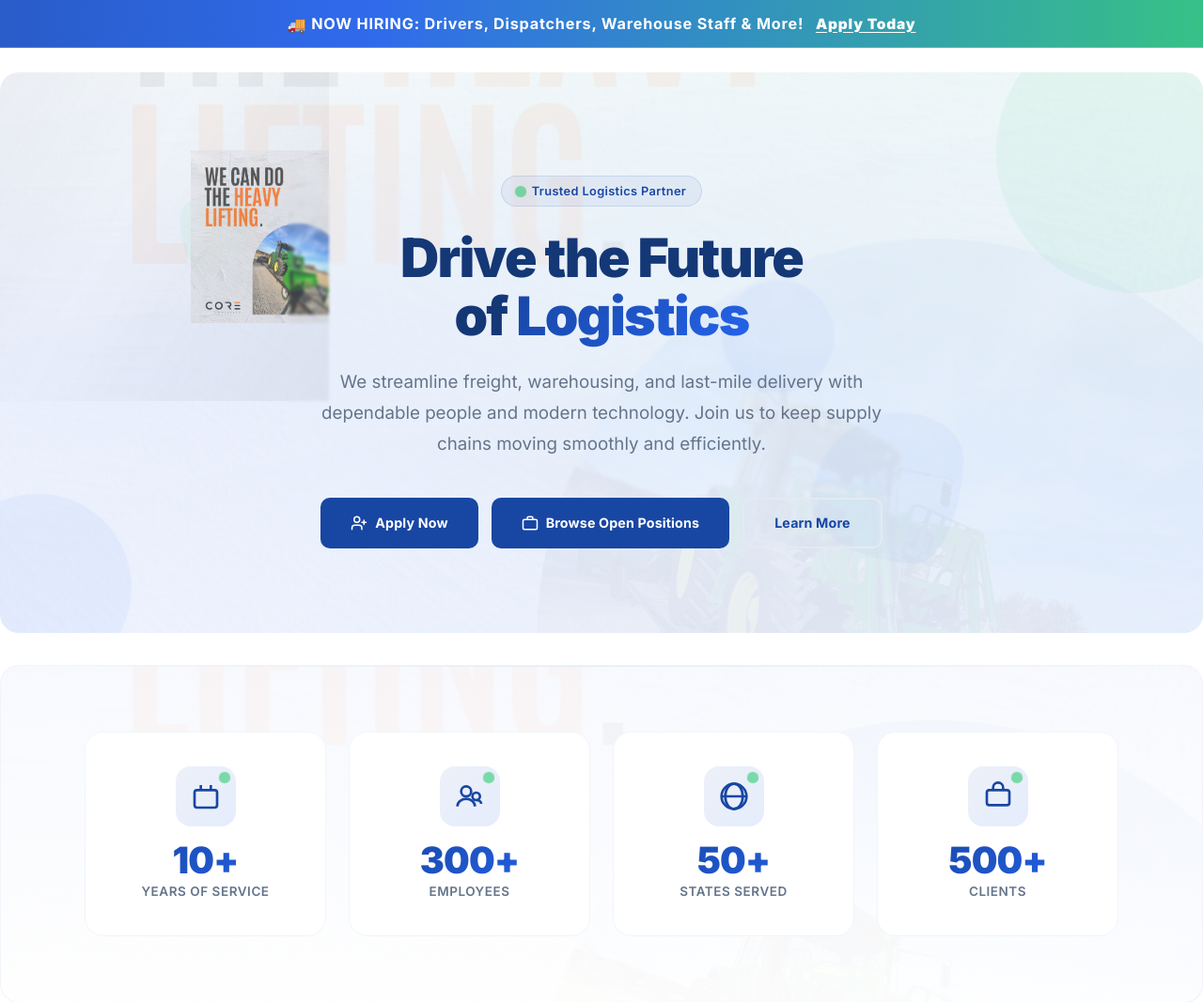
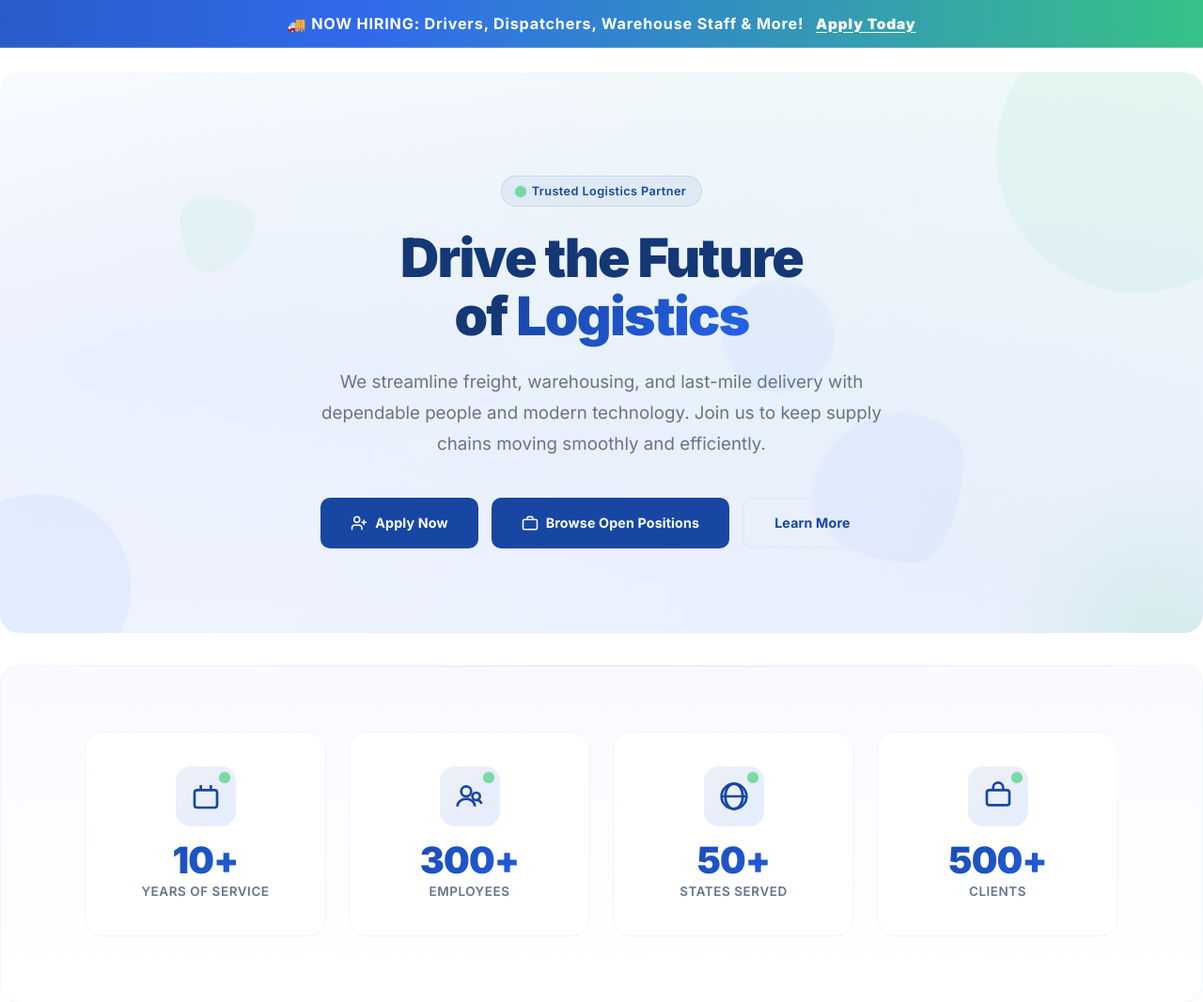
Before and after one commit to LOBEG/CORECREW, a Node server app: page / in a window 1280 px wide. Shown: the part 61-1128 px from the top of the page at 94% size. Run offline with Node 20, Linux system fonts and the light colour scheme.

Commit message:
Add files via upload

```diff
--- a/src/views/index.ejs
+++ b/src/views/index.ejs
@@ -28,9 +28,6 @@
     <link rel="preconnect" href="https://fonts.googleapis.com">
     <link rel="preconnect" href="https://fonts.gstatic.com" crossorigin>
     <style>
-      :root {
-        --homepage-logistics-image: url('/public/img/drive-future.jpg');
-      }
       /* ===== BASE ===== */
       *, *::before, *::after { box-sizing: border-box; }
       html { scroll-behavior: smooth; }
@@ -101,9 +98,7 @@
       .hero {
         position: relative;
         overflow: hidden;
-        background:
-          linear-gradient(168deg, rgba(255,255,255,0.93) 0%, rgba(248,250,255,0.94) 40%, rgba(240,245,255,0.95) 100%),
-          var(--homepage-logistics-image) center/cover no-repeat;
+        background: linear-gradient(168deg, #ffffff 0%, #f8faff 40%, #f0f5ff 100%);
         padding: 110px 0 90px;
         min-height: 560px;
         display: flex;
@@ -120,16 +115,6 @@
         background: radial-gradient(ellipse at 30% 50%, rgba(37,99,235,0.07) 0%, transparent 60%),
                     radial-gradient(ellipse at 70% 20%, rgba(46,204,113,0.05) 0%, transparent 50%),
                     radial-gradient(ellipse at 80% 80%, rgba(24,70,163,0.04) 0%, transparent 40%);
-        pointer-events: none;
-      }
-      .hero::after {
-        content: '';
-        position: absolute;
-        inset: 0;
-        background:
-          linear-gradient(120deg, rgba(10,22,40,0.06), rgba(10,22,40,0.01) 40%, rgba(10,22,40,0.08)),
-          var(--homepage-logistics-image) right center/42% auto no-repeat;
-        opacity: 0.75;
         pointer-events: none;
       }
       .hero-particles {
@@ -337,10 +322,7 @@
       /* ===== STATS SECTION ===== */
       .stats-section {
         padding: 70px 24px;
-        background:
-          linear-gradient(180deg, rgba(248,250,255,0.96) 0%, rgba(255,255,255,0.98) 100%),
-          var(--homepage-logistics-image) center/cover no-repeat;
-        background-blend-mode: normal, screen;
+        background: linear-gradient(180deg, #f8faff 0%, #ffffff 100%);
         position: relative;
       }
       .stats-section::before {
```
